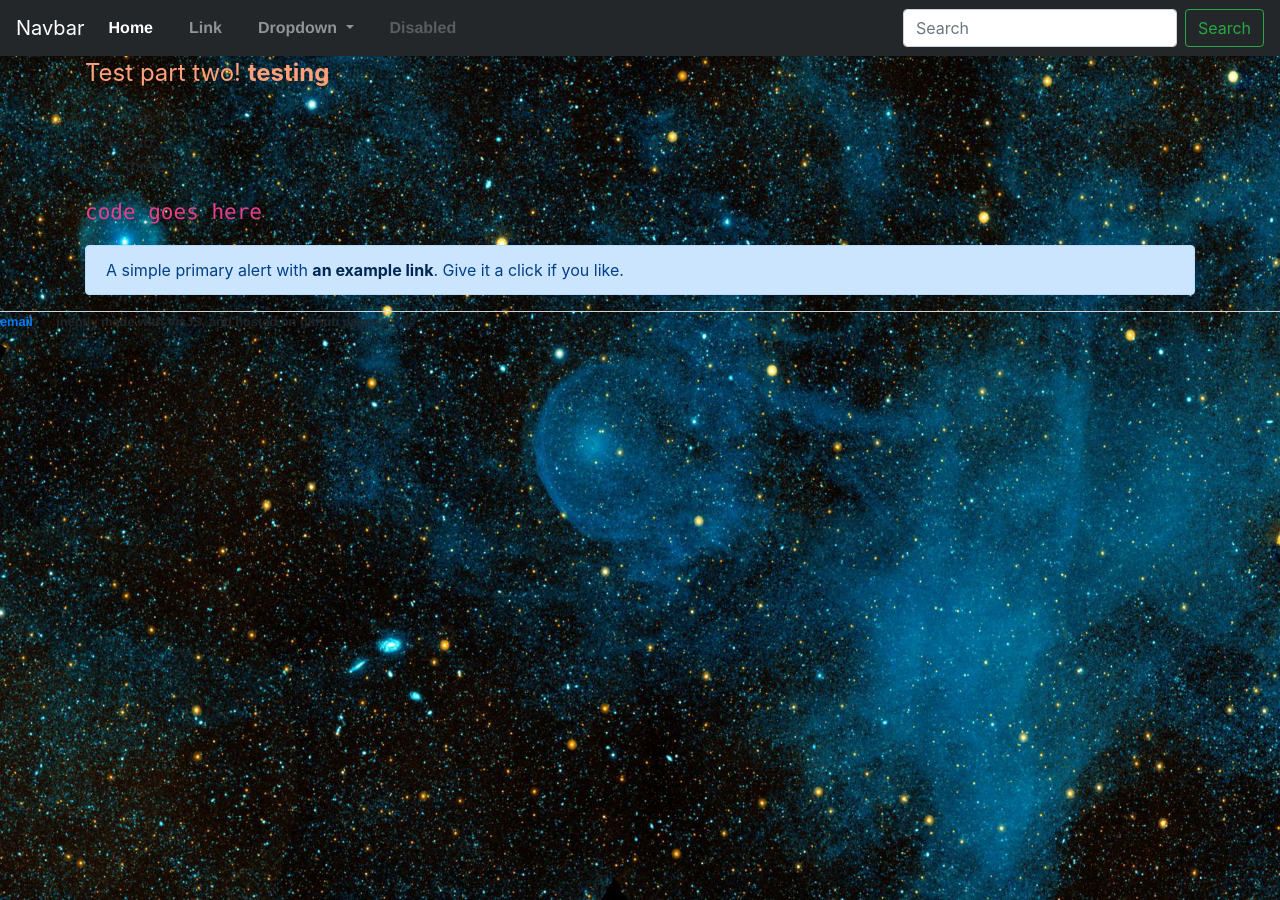
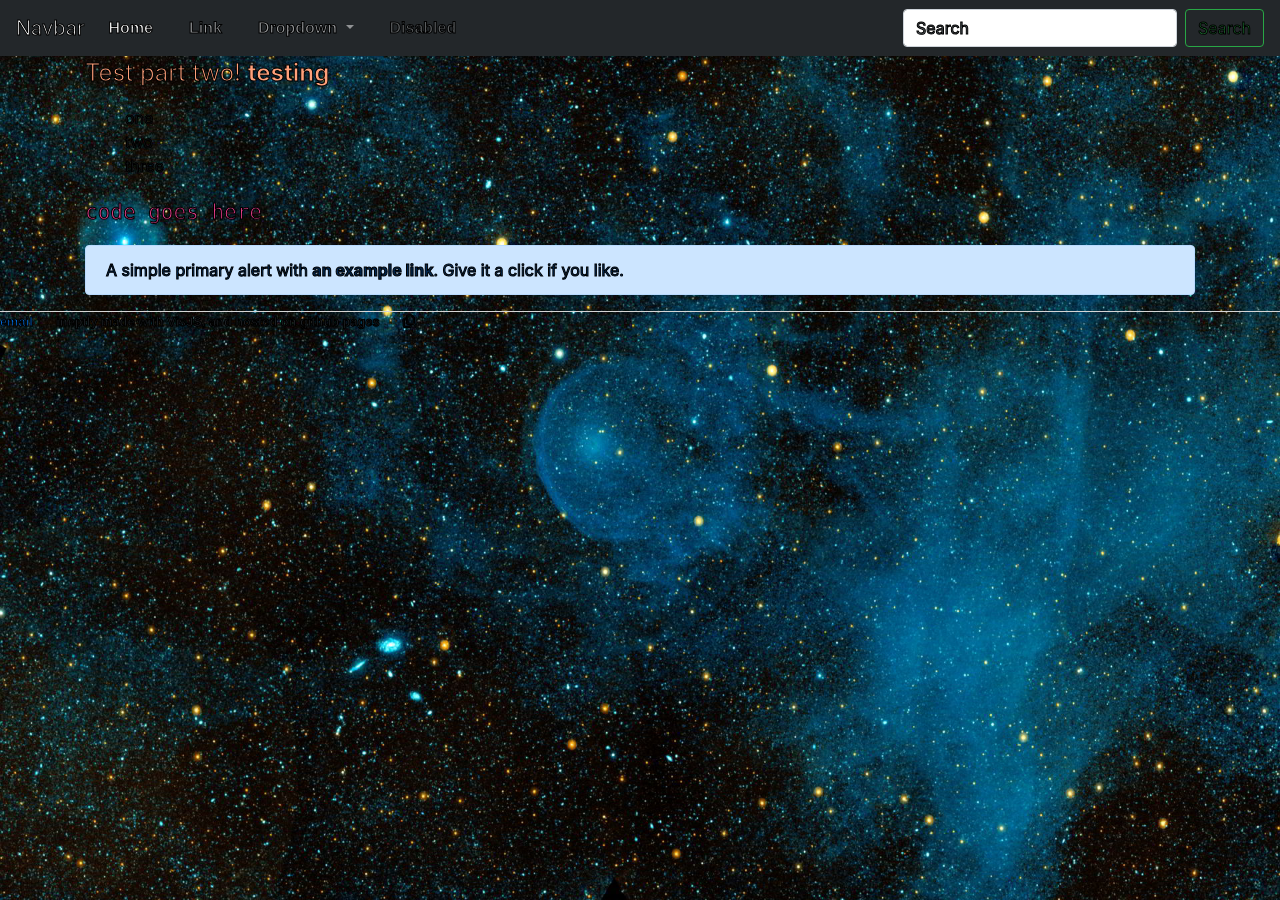
Before and after one commit to sftime/sftime.github.io, a Jekyll site: the page built from index.md, in a window 1280 px wide. Built offline with Jekyll 4.4.1, drawn with Linux system fonts in a browser that asks for light colours; nearby versions of some CDN libraries.

Commit message:
Update main.css

```diff
--- a/css/main.css
+++ b/css/main.css
@@ -5,6 +5,8 @@ body {
     background-size: 100% 100%;
     margin: 60px auto;
     width: 100%;
+    -webkit-text-stroke-width: 1px;
+    -webkit-text-stroke-color: black;
 }
 nav ul, footer ul {
     font-family:'Helvetica', 'Arial', 'Sans-Serif';
@@ -31,6 +33,7 @@ p {
     font-size: 1.5em;
     line-height: 1.4em;
     color: #ffa07a;
+
 }
 footer {
     border-top: 1px solid #d5d5d5;
```
